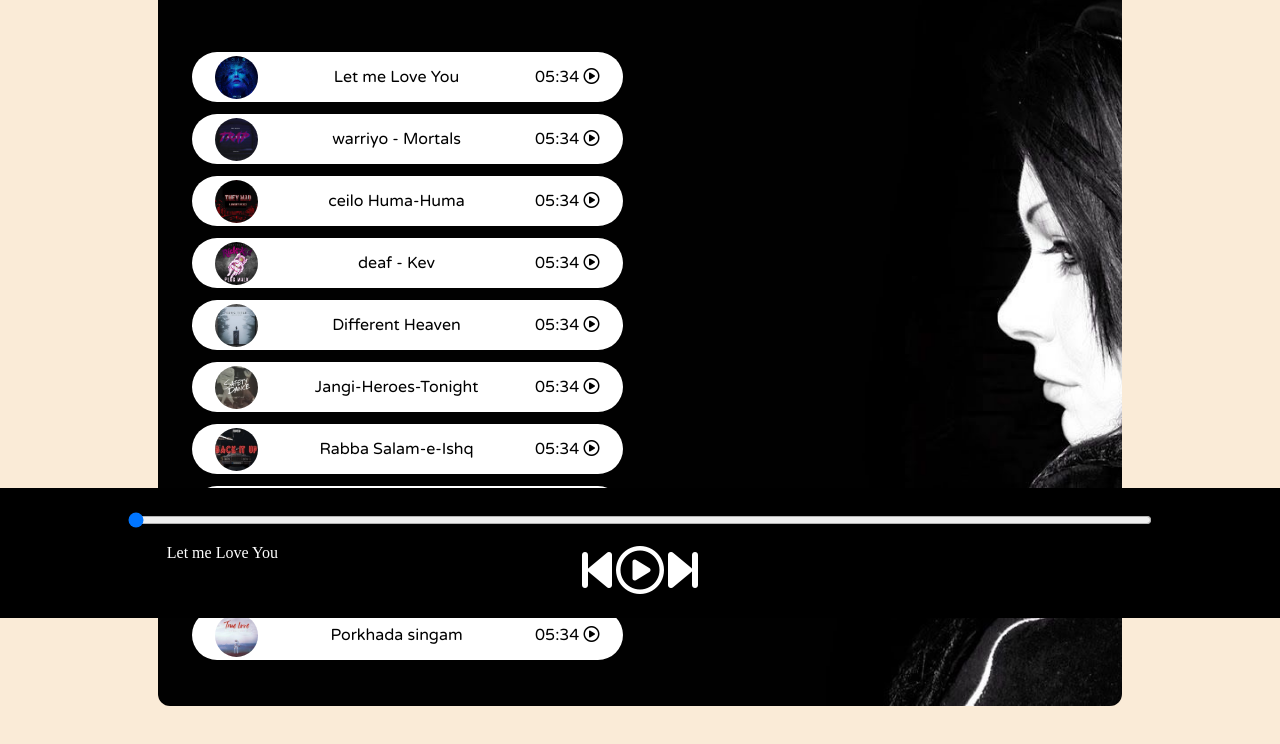
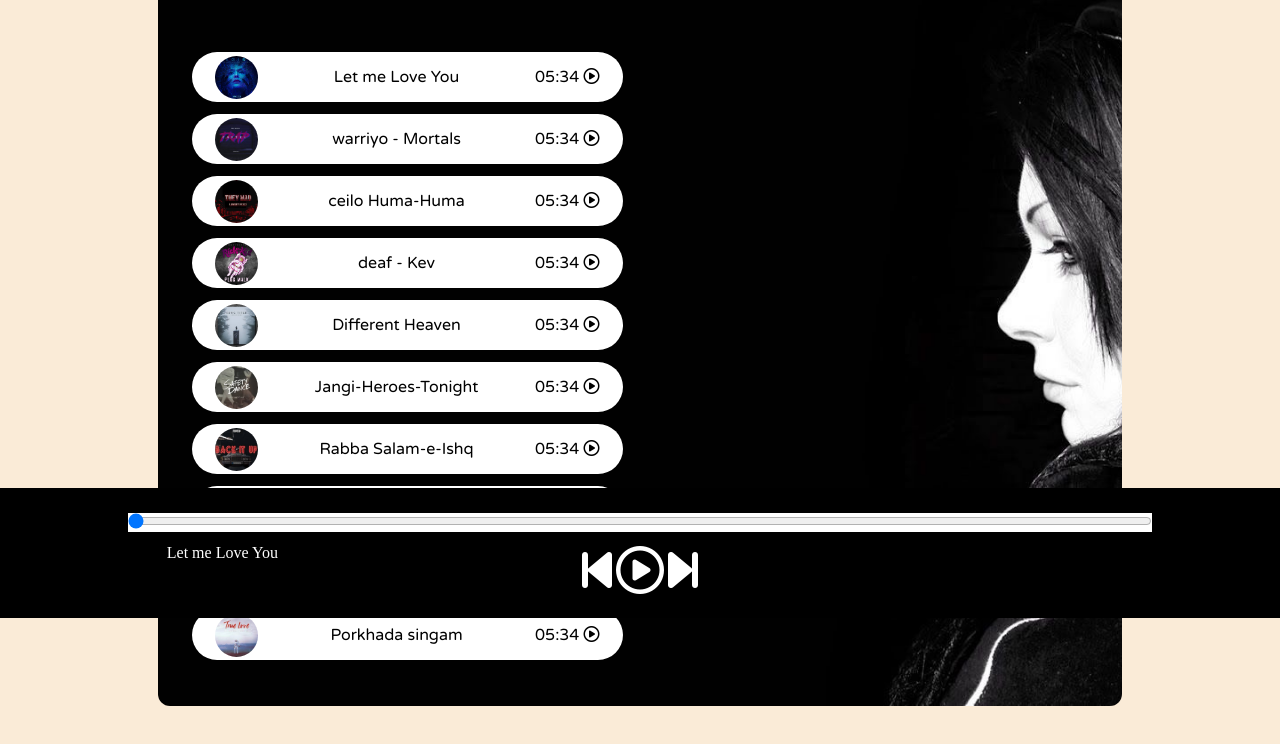
Before and after one commit to kammarikarthik/Spotify-Clone, a plain HTML site: page index.html in a window 1280 px wide. Shown: the part 182-926 px from the top of the page. Drawn offline with Linux system fonts and the light colour scheme.

Commit message:
Update style.css

```diff
--- a/style.css
+++ b/style.css
@@ -97,3 +97,8 @@ nav ul li{
 .timestamp i{
     cursor: pointer;
 }
+.progressBar{
+    width:80vw;
+    height:19px;
+    background-color:white;
+}
```
